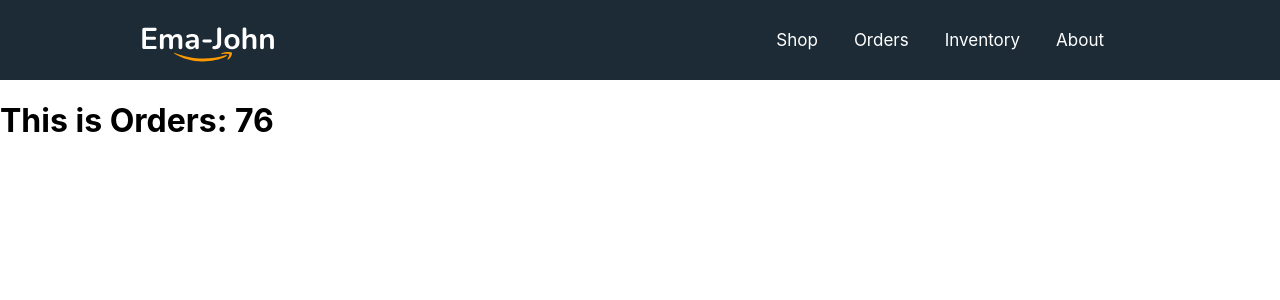
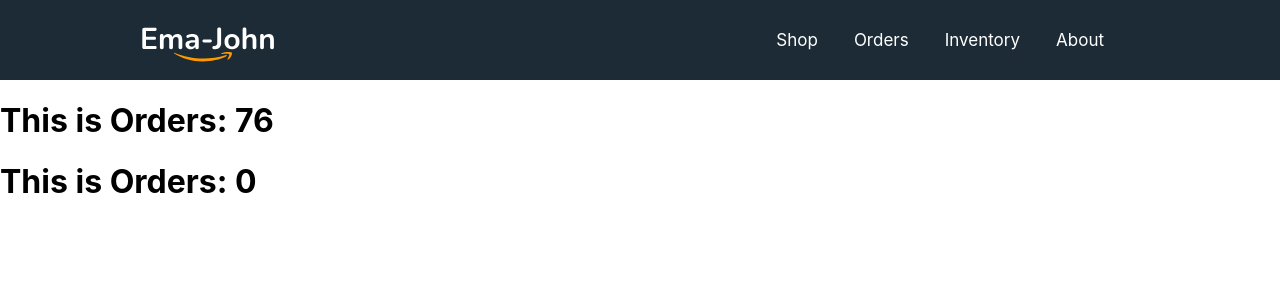
Before and after one commit to Shahriyar-Hosen/ema-john-simple, a React (Create React App) app: page /orders in a window 1280 px wide. Shown: the top 300 px of the page. Built offline with nearby package versions, Linux system fonts and the light colour scheme.

Commit message:
useCart added

```diff
--- a/src/Components/Orders/Orders.js
+++ b/src/Components/Orders/Orders.js
@@ -1,11 +1,14 @@
 import React from "react";
+import useCart from "../../hooks/useCart";
 import useProducts from "../../hooks/useProducts";
 
 const Orders = () => {
   const [products] = useProducts();
+  const [cart, setCart] = useCart(products)
   return (
     <div>
       <h1>This is Orders: {products.length}</h1>
+      <h1>This is Orders: {cart.length}</h1>
     </div>
   );
 };
--- /dev/null
+++ b/src/hooks/useCart.js
@@ -0,0 +1,24 @@
+import { useEffect, useState } from "react";
+import { getStoreCart } from "../utilities/fakedb";
+
+
+const useCart = (products) => {
+    const [cart, setCart] = useState([])
+    useEffect(() => {
+        const storeCart = getStoreCart();
+        const saveCart = [];
+        for (const id in storeCart) {
+            const addedProduct = products.find((product) => product.id === id);
+            if (addedProduct) {
+                 const quantity = storeCart[id];
+                 addedProduct.quantity = quantity
+                 saveCart.push(addedProduct)
+            }
+        }
+        setCart(saveCart)
+    }, [products])
+
+    return [cart, setCart]
+};
+
+export default useCart;
```
